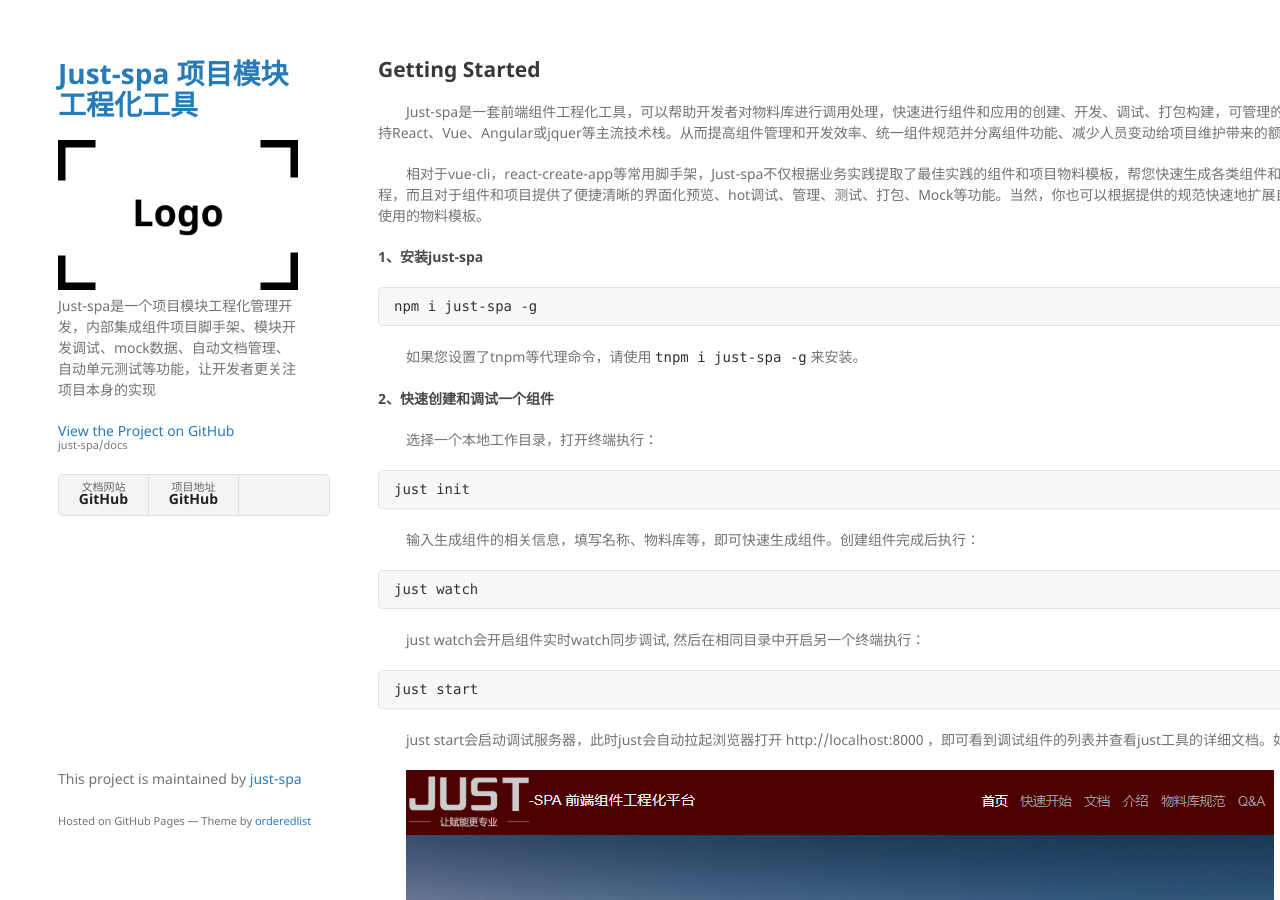
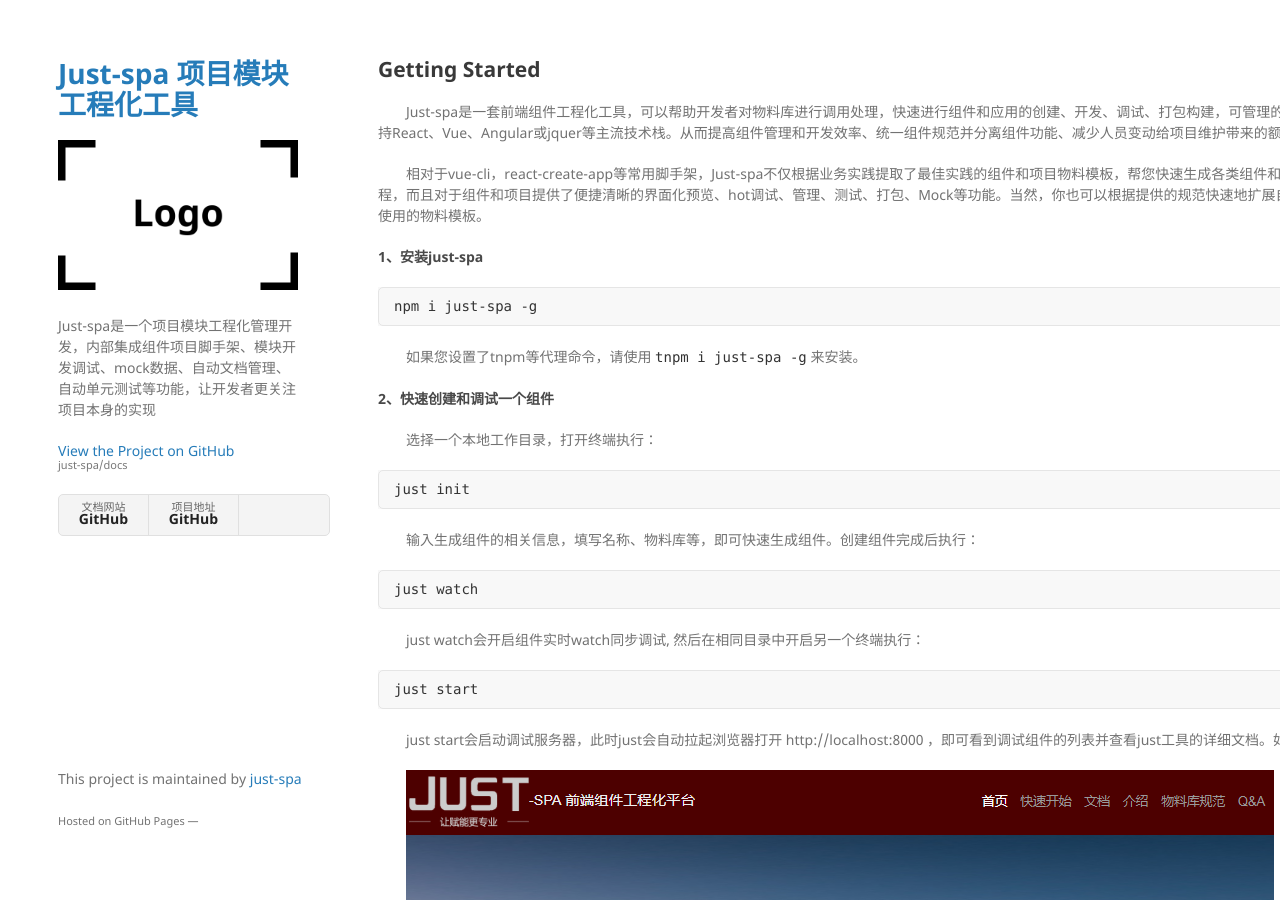
Before and after one commit to just-spa/docs, a Jekyll site: the page built from index.md, in a window 1280 px wide and 900 px high. Built offline with Jekyll 4.4.1, drawn with Linux system fonts in a browser that asks for light colours; our own code applies the rules of GitHub Pages for plain Markdown files.

Commit message:
fix:   站点样式调整

```diff
--- a/_layouts/default.html
+++ b/_layouts/default.html
@@ -19,7 +19,7 @@
         {% if site.logo %}
           <img src="{{site.logo | relative_url}}" alt="Logo" />
         {% endif %}
-
+        <p></p>
         <p>{{ site.description | default: site.github.project_tagline }}</p>
 
         {% if site.github.is_project_page %}
@@ -27,7 +27,6 @@
         {% endif %}
 
         {% if site.github.is_user_page %}
-        <p class="view"><a href="{{ site.github.owner_url }}">github 查看</a></p>
         <p class="view"><a href="/docs/start.html">快速开始</a></p>
         <p class="view"><a href="/docs/docs.html">文档</a></p>
         <p class="view"><a href="/docs/about.html">介绍</a></p>
@@ -53,7 +52,7 @@
         {% if site.github.is_project_page %}
         <p>This project is maintained by <a href="{{ site.github.owner_url }}">{{ site.github.owner_name }}</a></p>
         {% endif %}
-        <p><small>Hosted on GitHub Pages &mdash; Theme by <a href="https://github.com/orderedlist">orderedlist</a></small></p>
+        <p><small>Hosted on GitHub Pages &mdash;</p>
       </footer>
     </div>
     <script src="{{ "/assets/js/scale.fix.js" | relative_url }}"></script>
```
